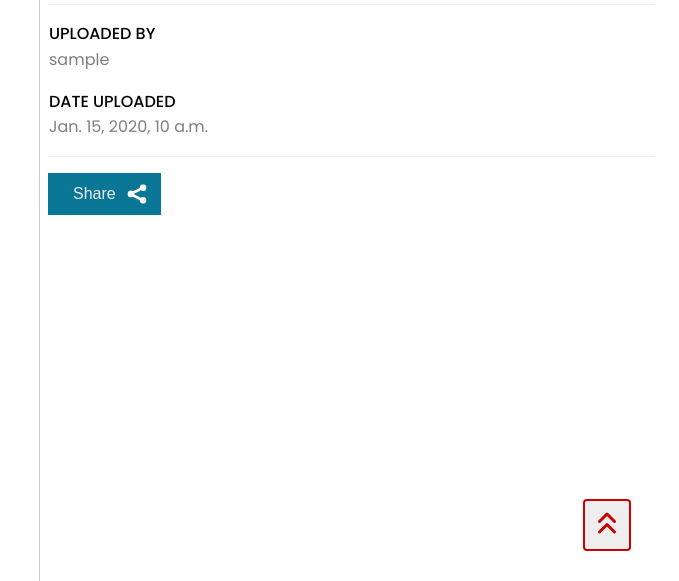
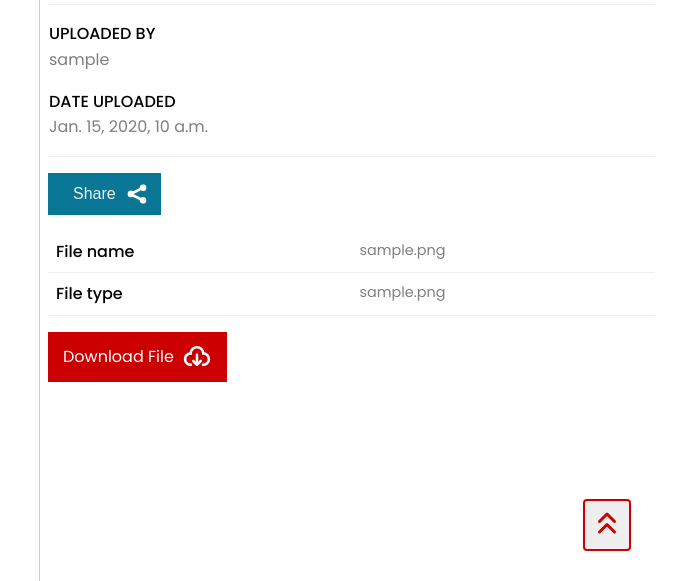
Before and after one commit to shy908/recipe_website, a Django app: page /recipe/1 in a window 1280 px wide. Shown: the part 215-796 px from the top of the page, without its empty margins (601-1280 px from the left). Run offline with Django 5.2, Linux system fonts and the light colour scheme; tables that the repository leaves empty hold one stand-in row (values such as "Sample post").

Commit message:
update recipe.html

```diff
--- a/website/templates/pages/recipe.html
+++ b/website/templates/pages/recipe.html
@@ -86,7 +86,7 @@
                         <section class="recipe_share">
                             <button class="btn_share btn_share_recipe">Share</button>
                         </section>
-                        {% if recipe.filename.strip %}
+                        {% if recipe.file_name %}
                             <section class="recipe_downloads">
                                 <!-- <h2>Downloads</h2> -->
                                 <div class="recipe_downloads_row recipe_downloads_filename">
```
